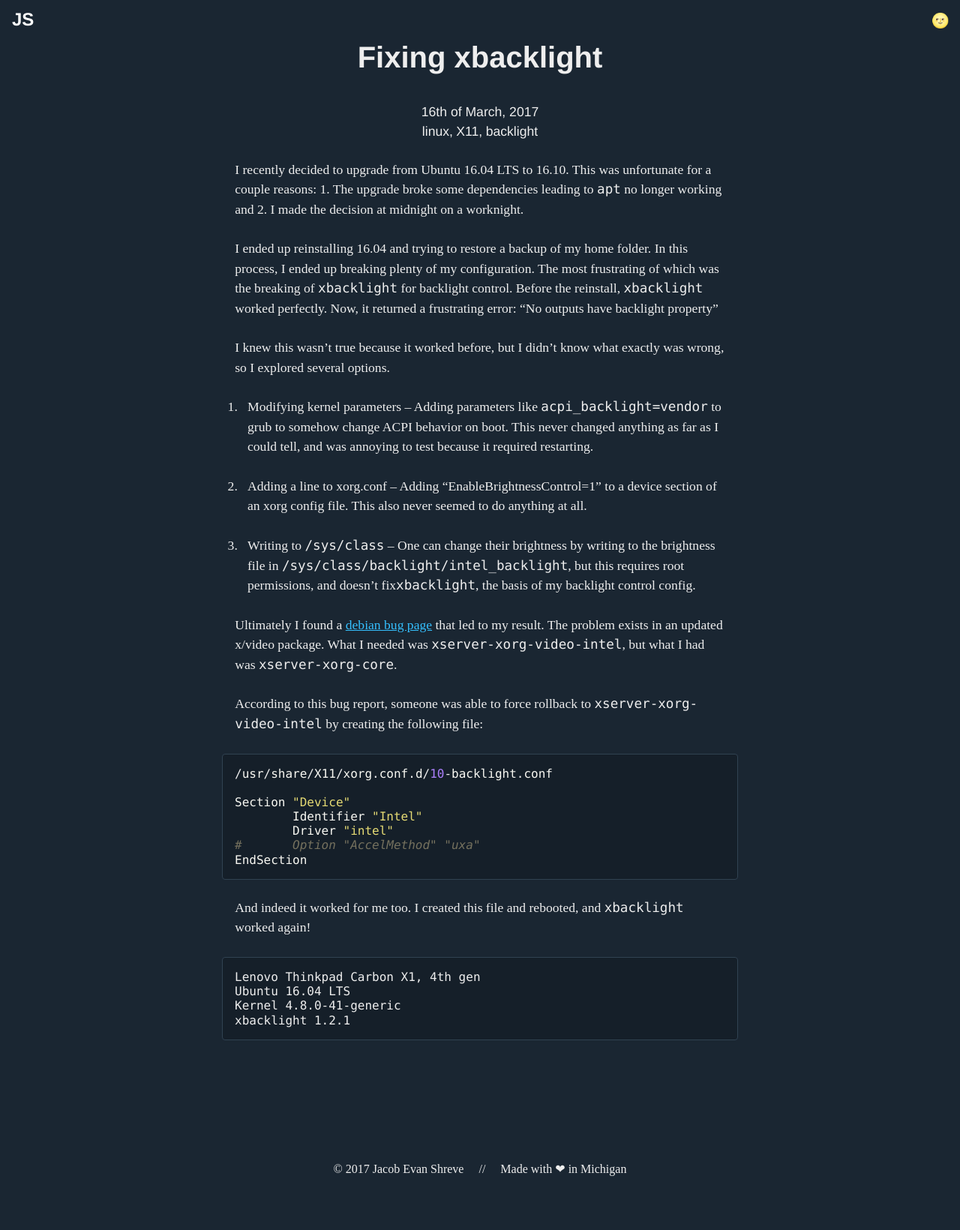
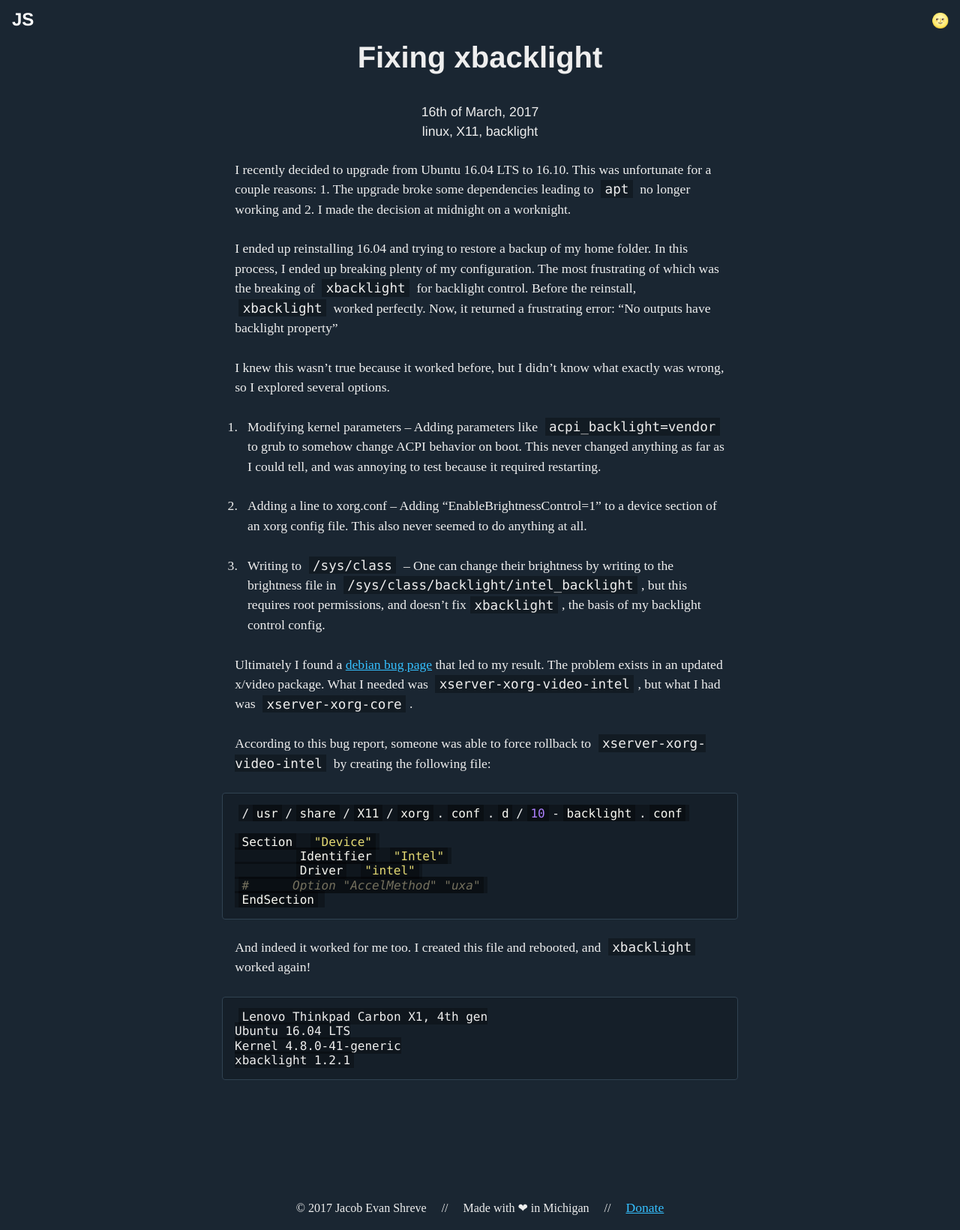
Before and after one commit to shreve/shreve.io, a Jekyll site: the page built from _posts/2017-03-16-fixing-xbacklight.md, in a window 1280 px wide. Shown: the whole page at 75% size. Built offline with Jekyll 4.4.1, drawn with Linux system fonts in a browser that asks for light colours; comment, search, counter and statistics services are not loaded; before the commit the page ends 1587 px from its top, so only the background shows below that.

Commit message:
Tweak styles, add donate link in footer

```diff
--- a/_layouts/page.html
+++ b/_layouts/page.html
@@ -72,6 +72,8 @@
         <span class="chunk">&copy; {{ site.time | date: '%Y' }} Jacob Evan Shreve</span>
         <span class="spacer">//</span>
         <span class="chunk">Made with &#x2764; in Michigan</span>
+        <span class="spacer">//</span>
+        <span class="chunk"><a href="/donate">Donate</a></span>
       </footer>
     </div>
 
--- a/_sass/_typography.sass
+++ b/_sass/_typography.sass
@@ -65,6 +65,9 @@ ol
 code, code *
   font-family: Fira Mono, Monaco, monospace
   line-height: 1.2
+  background-color: rgba(0,0,0,0.3)
+  padding: 0.1em 0.3em
+  margin: 0 0.3em
 
 blockquote
   p
--- a/css/main.sass
+++ b/css/main.sass
@@ -131,8 +131,3 @@ pre
   margin-bottom: 1.5em
   border: 1px solid
   border-radius: 4px
-
-.currency-input
-  &:before
-    content: '$'
-    display: inline-block
```
